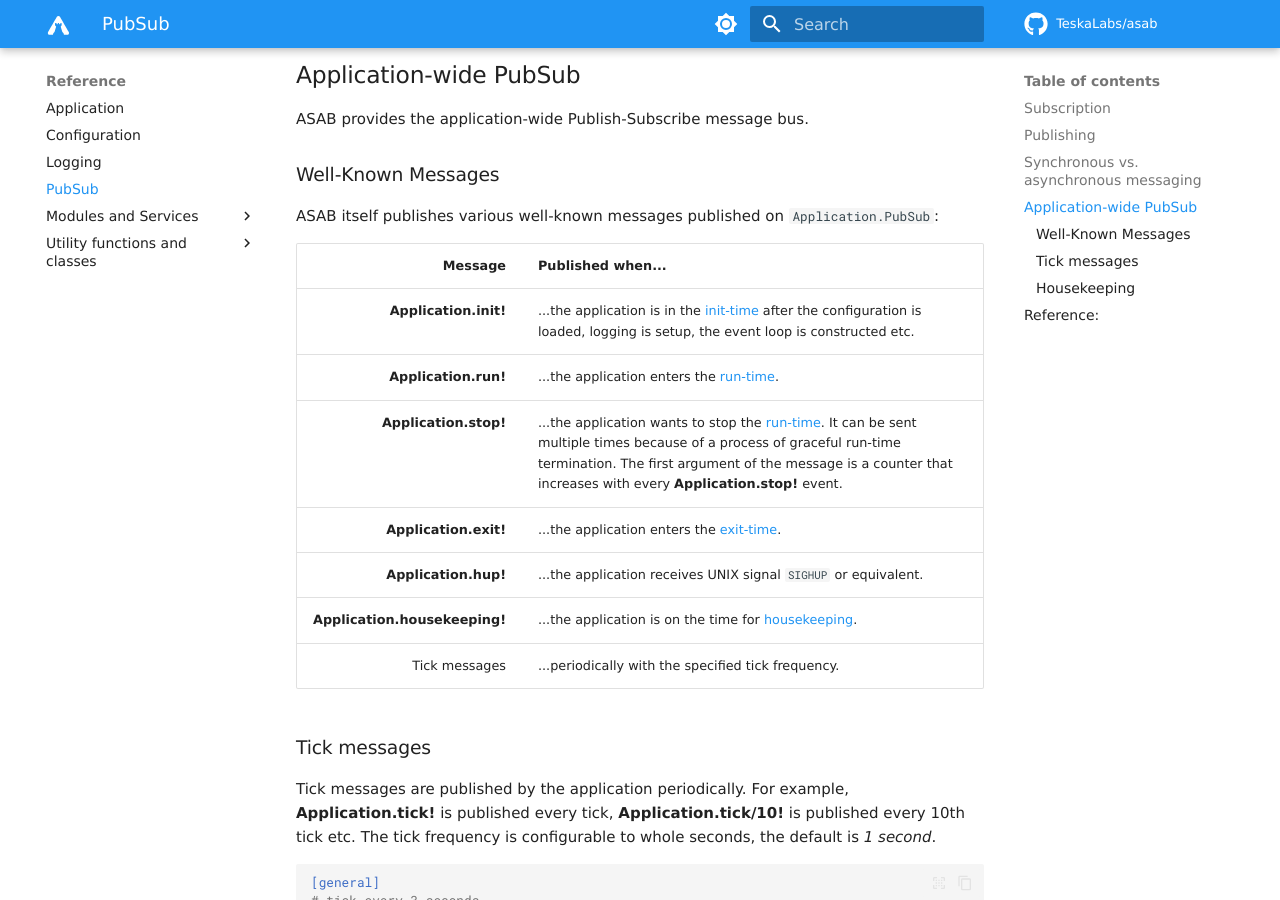
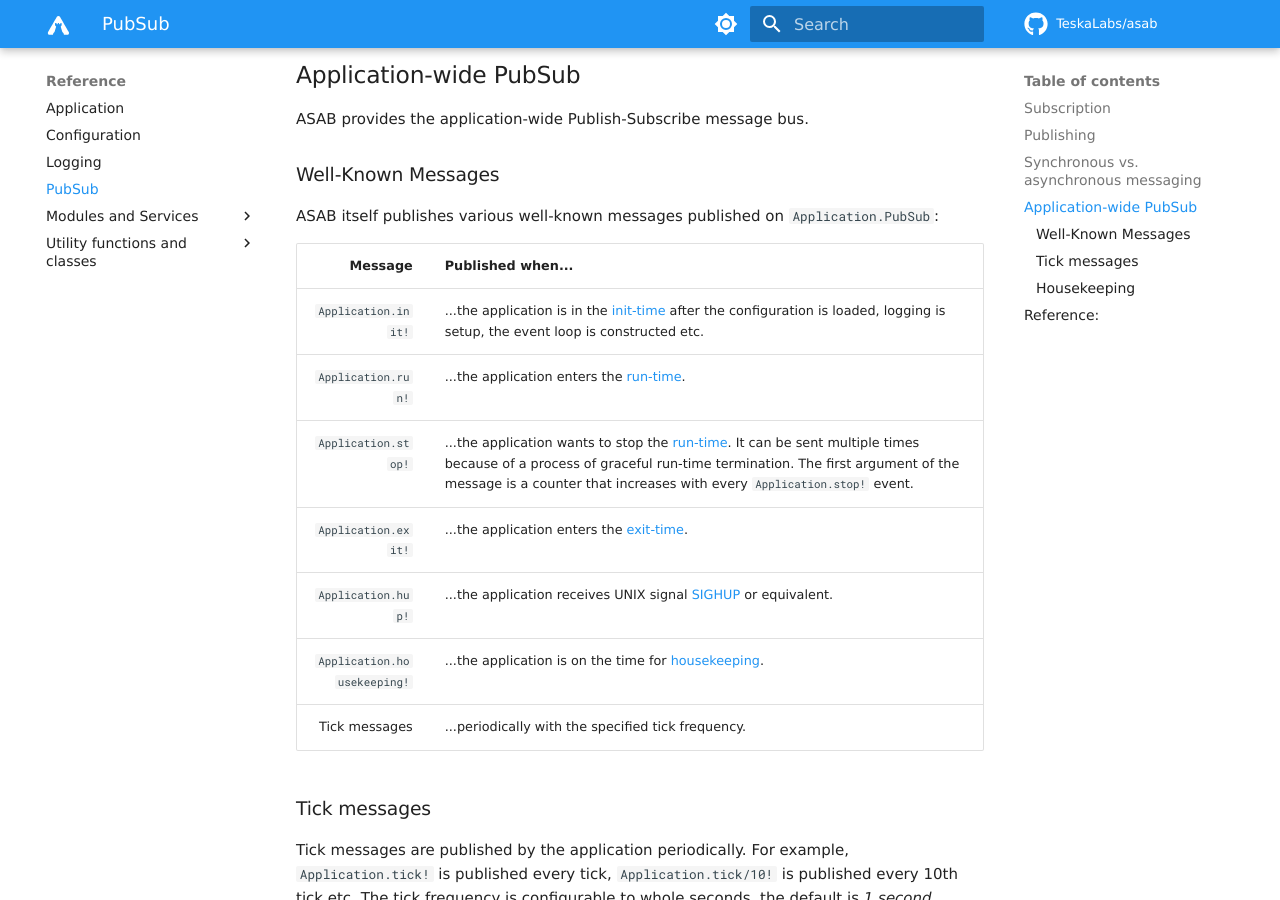
Before and after one commit to TeskaLabs/asab, an MkDocs documentation site: the page built from docs/reference/pubsub.md, in a window 1280 px wide and 900 px high, scrolled down 3132 px. Built offline with MkDocs 1.6.1 and Material for MkDocs 9.7.7, drawn with Linux system fonts in a browser that asks for light colours; some web fonts are replaced; comment, search, counter and statistics services are not loaded.

````diff
--- a/docs/reference/pubsub.md
+++ b/docs/reference/pubsub.md
@@ -149,18 +149,18 @@ ASAB itself publishes various well-known messages published on `Application.PubS
 
 | Message | Published when... |
 | ---: | --- |
-| **Application.init!** | ...the application is in the [init-time](../application/#init-time) after the configuration is loaded, logging is setup, the event loop is constructed etc. |
-| **Application.run!** | ...the application enters the [run-time](../application/#run-time). |
-| **Application.stop!** | ...the application wants to stop the [run-time](../application/#run-time). It can be sent multiple times because of a process of graceful run-time termination. The first argument of the message is a counter that increases with every **Application.stop!** event. |
-| **Application.exit!** | ...the application enters the [exit-time](../application/#exit-time). |
-| **Application.hup!** | ...the application receives UNIX signal `SIGHUP` or equivalent.|
-| **Application.housekeeping!** | ...the application is on the time for [housekeeping](#housekeeping). |
+| `Application.init!` | ...the application is in the [init-time](../application/#init-time) after the configuration is loaded, logging is setup, the event loop is constructed etc. |
+| `Application.run!` | ...the application enters the [run-time](../application/#run-time). |
+| `Application.stop!` | ...the application wants to stop the [run-time](../application/#run-time). It can be sent multiple times because of a process of graceful run-time termination. The first argument of the message is a counter that increases with every `Application.stop!` event. |
+| `Application.exit!` | ...the application enters the [exit-time](../application/#exit-time). |
+| `Application.hup!` | ...the application receives UNIX signal [SIGHUP](https://en.wikipedia.org/wiki/SIGHUP) or equivalent.|
+| `Application.housekeeping!` | ...the application is on the time for [housekeeping](#housekeeping). |
 | Tick messages | ...periodically with the specified tick frequency. |
 
 ### Tick messages
 
 Tick messages are published by the application periodically.
-For example, **Application.tick!** is published every tick, **Application.tick/10!** is published every 10th tick etc.
+For example, `Application.tick!` is published every tick, `Application.tick/10!` is published every 10th tick etc.
 The tick frequency is configurable to whole seconds, the default is *1 second*.
 
 ```ini
@@ -171,15 +171,15 @@ tick_period = 3
 
 | Message | Default period |
 | ---: | --- |
-| **Application.tick!** | Every second. |
-| **Application.tick/10!** | Every 10 seconds. |
-| **Application.tick/60!** | Every minute. |
-| **Application.tick/300!** | Every 5 minutes. |
-| **Application.tick/600!** | Every 10 minutes. |
-| **Application.tick/1800!** | Every 30 minutes. |
-| **Application.tick/3600!** | Every hour. |
-| **Application.tick/43200!** | Every 12 hours. |
-| **Application.tick/86400!** | Every 24 hours. |
+| `Application.tick!` | Every second. |
+| `Application.tick/10!` | Every 10 seconds. |
+| `Application.tick/60!` | Every minute. |
+| `Application.tick/300!` | Every 5 minutes. |
+| `Application.tick/600!` | Every 10 minutes. |
+| `Application.tick/1800!` | Every 30 minutes. |
+| `Application.tick/3600!` | Every hour. |
+| `Application.tick/43200!` | Every 12 hours. |
+| `Application.tick/86400!` | Every 24 hours. |
 
 
 ### Housekeeping
````
